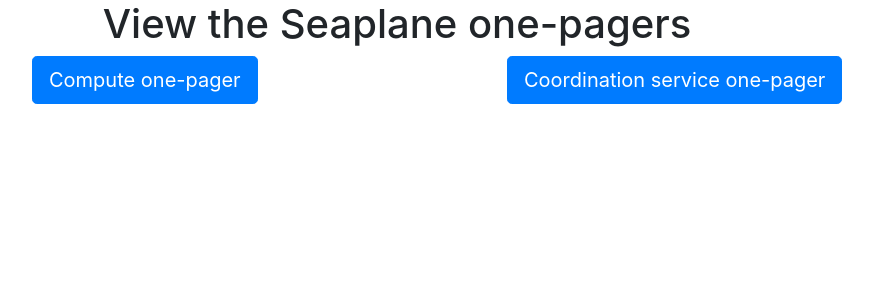
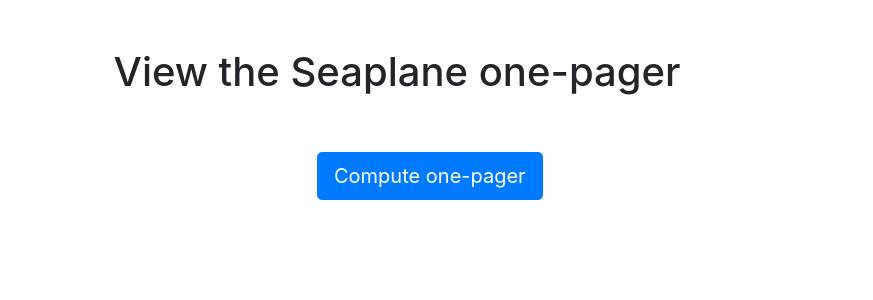
Before and after one commit to seaplane-io/pilot-demo, a Django app: page / in a window 1280 px wide. Shown: the top 300 px of the page, without its empty margins (243-1116 px from the left). Run offline with Django 4.2, Linux system fonts and the light colour scheme.

Commit message:
updating index

```diff
--- a/templates/home.html
+++ b/templates/home.html
@@ -9,17 +9,14 @@
 </head>
 
 <body>
-    <div class="container">
+    <div class="container mt-5">
         <div class="row justify-content-md-center">
-            <h1>View the Seaplane one-pagers</h1>
+            <h1>View the Seaplane one-pager</h1>
 
         </div>
         <div class="row">
-            <div class="col offset-md-2">
+            <div class="col offset-md-5 mt-5">
                 <a href="/pdfview/compute"><button type="button" class="btn btn-primary btn-lg" >Compute one-pager</button></a>
-            </div>
-            <div class="col">
-                <a href="/pdfview/coordination"><button type="button" class="btn btn-primary btn-lg" >Coordination service one-pager</button></a>
             </div>
         </div>
     </div>
```
Also changed, not shown: 1 other file.
